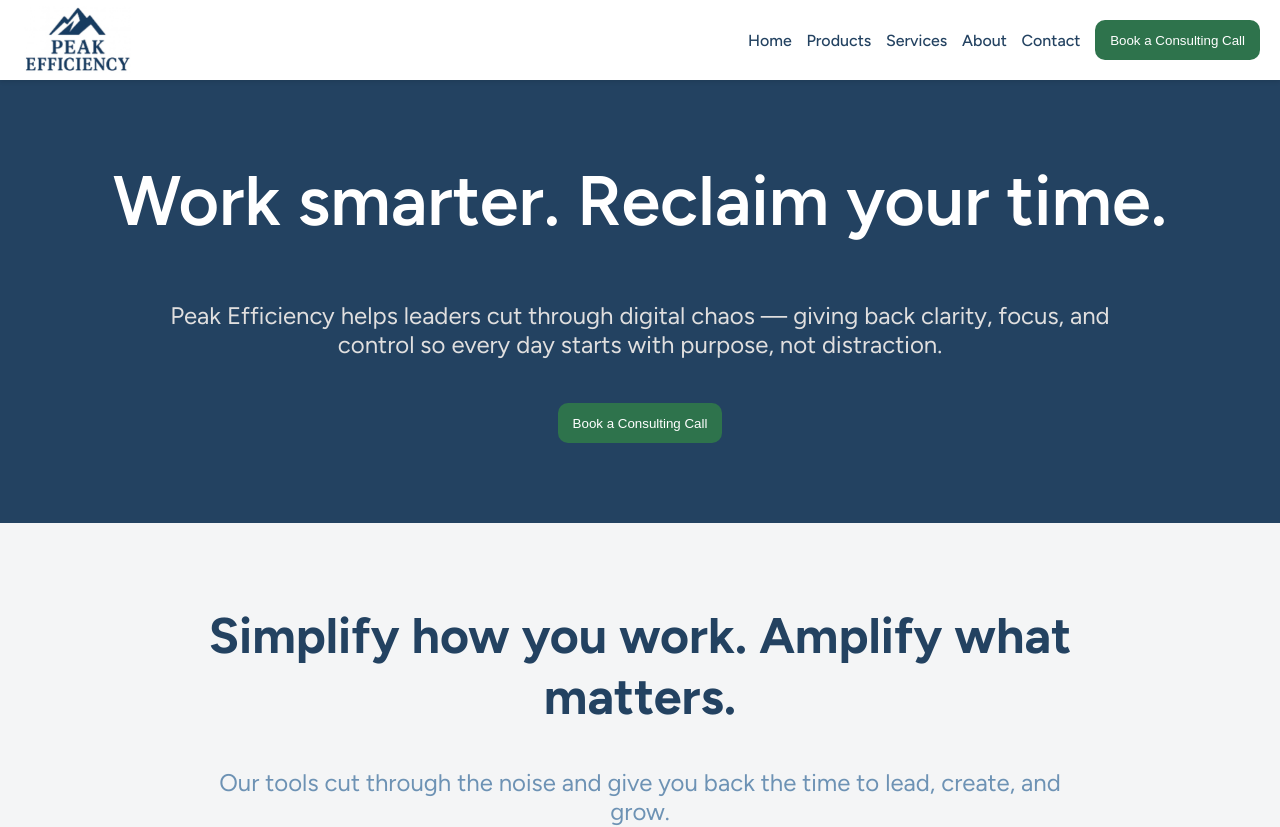
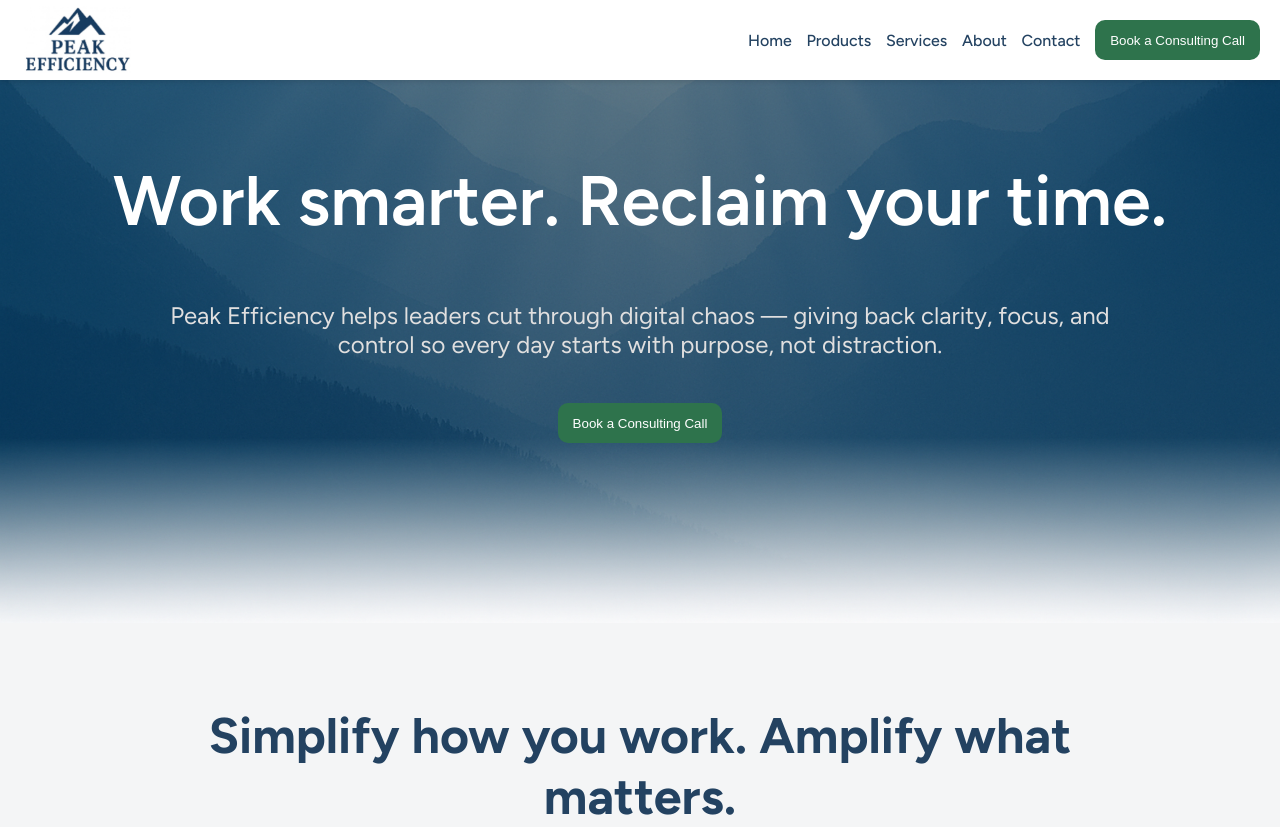
Before and after one commit to spencer-w-mathews/peak-efficiency, a React (Create React App) app: page / in a window 1280 px wide. Shown: the top 827 px of the page. Built offline with nearby package versions, Linux system fonts and the light colour scheme.

Commit message:
update hero background

```diff
--- a/src/Pages/Hero.jsx
+++ b/src/Pages/Hero.jsx
@@ -1,4 +1,5 @@
 import styled from "styled-components";
+import heroImage from '../images/heroBackground.png';
 
 function Hero() {
 
@@ -27,13 +28,16 @@ function Hero() {
 export default Hero;
 
 const HeroSection = styled.section`
-  background-color: #234261;
+  background-image: url(${heroImage}); /* Replace with your image path */
+  background-size: cover;
+  background-repeat: no-repeat;
+  background-position: bottom center;
   height: fit-content;
   margin-top: 80px;
-  padding: 20px 0px 80px;
+  padding: 20px 0px 180px;
   @media (max-width: 768px) {
-        padding: 20px 5px 80px;
-      }
+        padding: 20px 5px 180px;
+  }
 `
 
 const Header = styled.h1`
```
Also changed, not shown: src/images/heroBackground.png (added).
